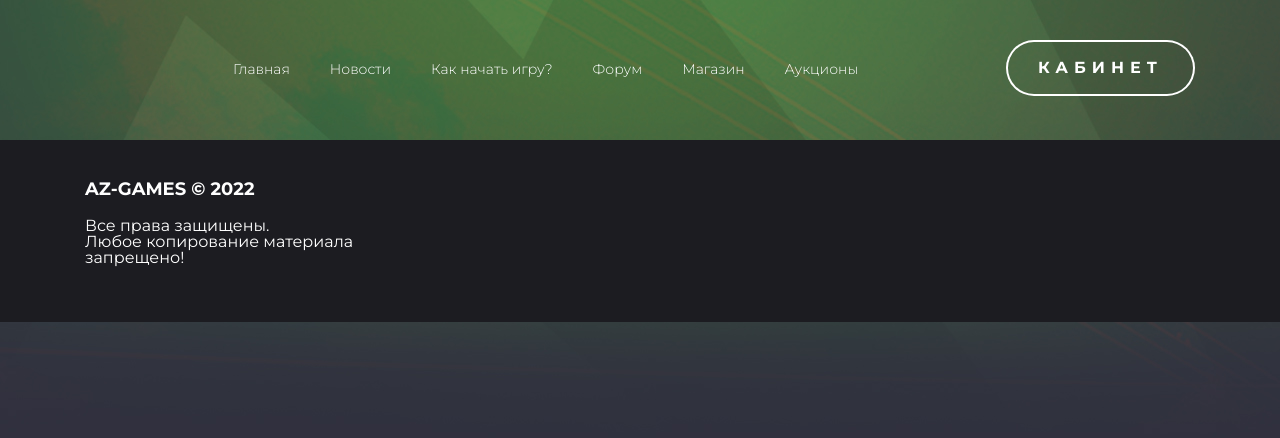
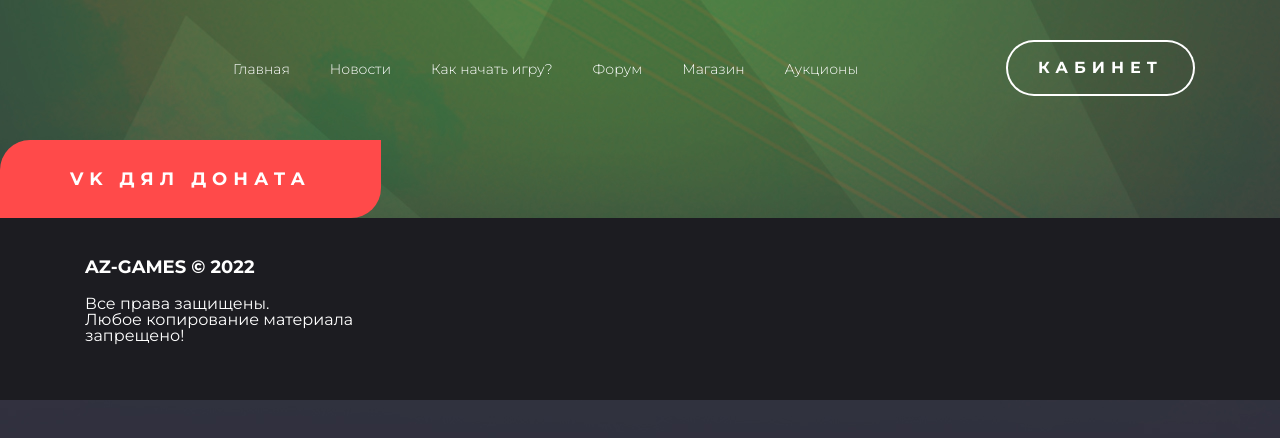
Before and after one commit to Zombich333/caverp, a plain HTML site: page donate.html in a window 1280 px wide. Drawn offline with nearby package versions, Linux system fonts and the light colour scheme.

Commit message:
Update donate.html

```diff
--- a/donate.html
+++ b/donate.html
@@ -75,7 +75,7 @@
 </div>
 
 
-
+<a href="https://vk.com/arizonadirect" target="_blank" class="big-but">Vk дял доната</a>
 
 	<div id="footer">
 		<div class="container">
```
